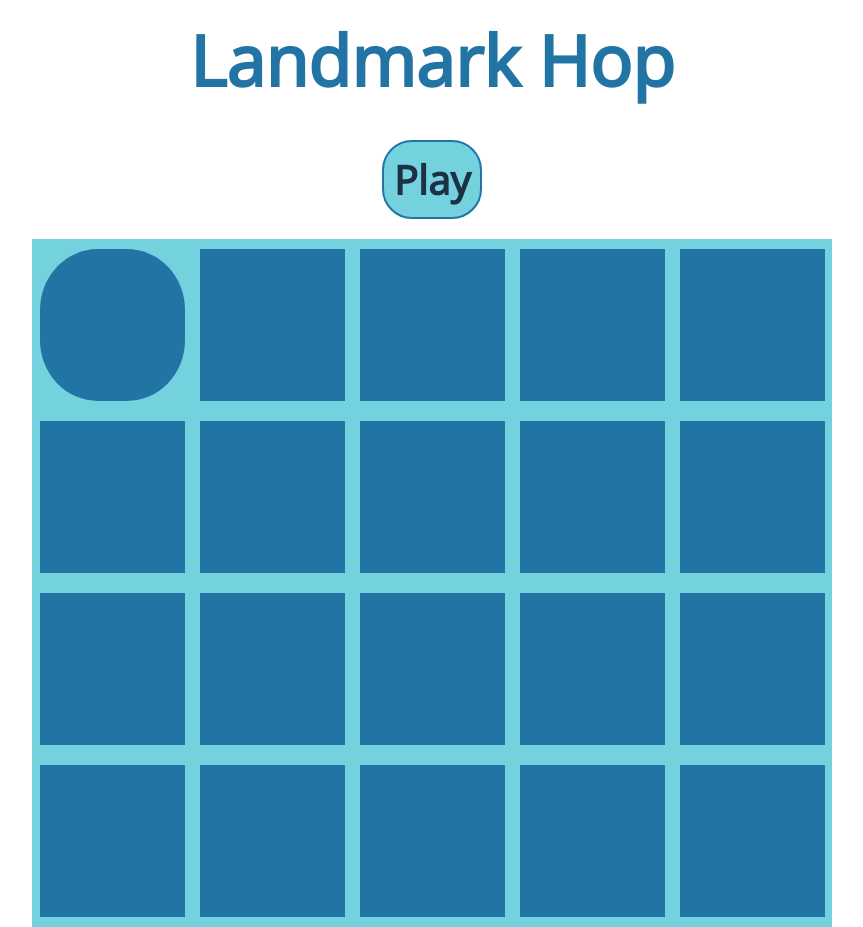
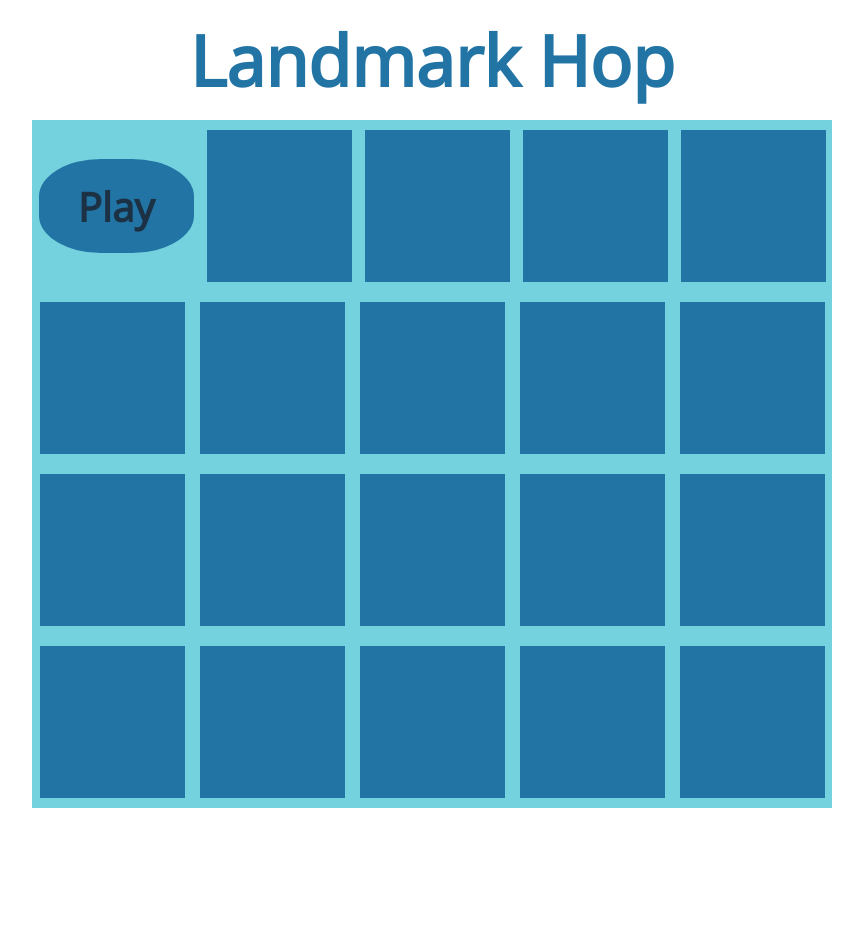
Before and after one commit to hannahintech/wdi-first-project, a PHP site: page / in a window 1280 px wide. Shown: the whole page, without its empty margins (208-1071 px from the left). After the commit the page ends 808 px from the top, so only its background shows below. Run offline with PHP 8.4, Linux system fonts and the light colour scheme; some libraries are stand-ins or nearby versions.

Commit message:
made play button behave

```diff
--- a/css/style.css
+++ b/css/style.css
@@ -6,6 +6,7 @@ div {
 main {
   max-width: 800px;
   margin: 0 auto;
+  margin-bottom: 50px;
 }
 
 h1 {
@@ -42,6 +43,16 @@ button {
 
 .pauseButton {
   display: none;
+  background-color: #2274A5;
+  border-radius: 40%;
+}
+
+.playButton {
+  border-radius: 40%;
+  background-color: #2274A5;
+  width: calc(20% - 5px);
+  height: calc(15% - 10px);
+  margin: 10px 0;
 }
 
 
--- a/index.html
+++ b/index.html
@@ -13,10 +13,10 @@
     <!-- Main section -->
     <main>
       <h1>Landmark Hop</h1>
-      <div class="buttons">
+      <!-- <div class="buttons">
         <button type="button" name="play" class="playButton">Play</button>
         <button type="button" name="pause" class="pauseButton">Pause</button>
-      </div>
+      </div> -->
       <div class="grid">
         <div class="overlayChoose">
             <button type="button" name="button" class="France">France</button>
@@ -30,7 +30,7 @@
         </div>
         <ul>
           <!-- Counter starts here! -->
-          <li class="icons counter"></li>
+          <button type="button" name="play" class="playButton">Play</button>
           <li id="icon2" class="icons"></li>
           <li id="icon3" class="icons"></li>
           <li id="icon4" class="icons"></li>
```
